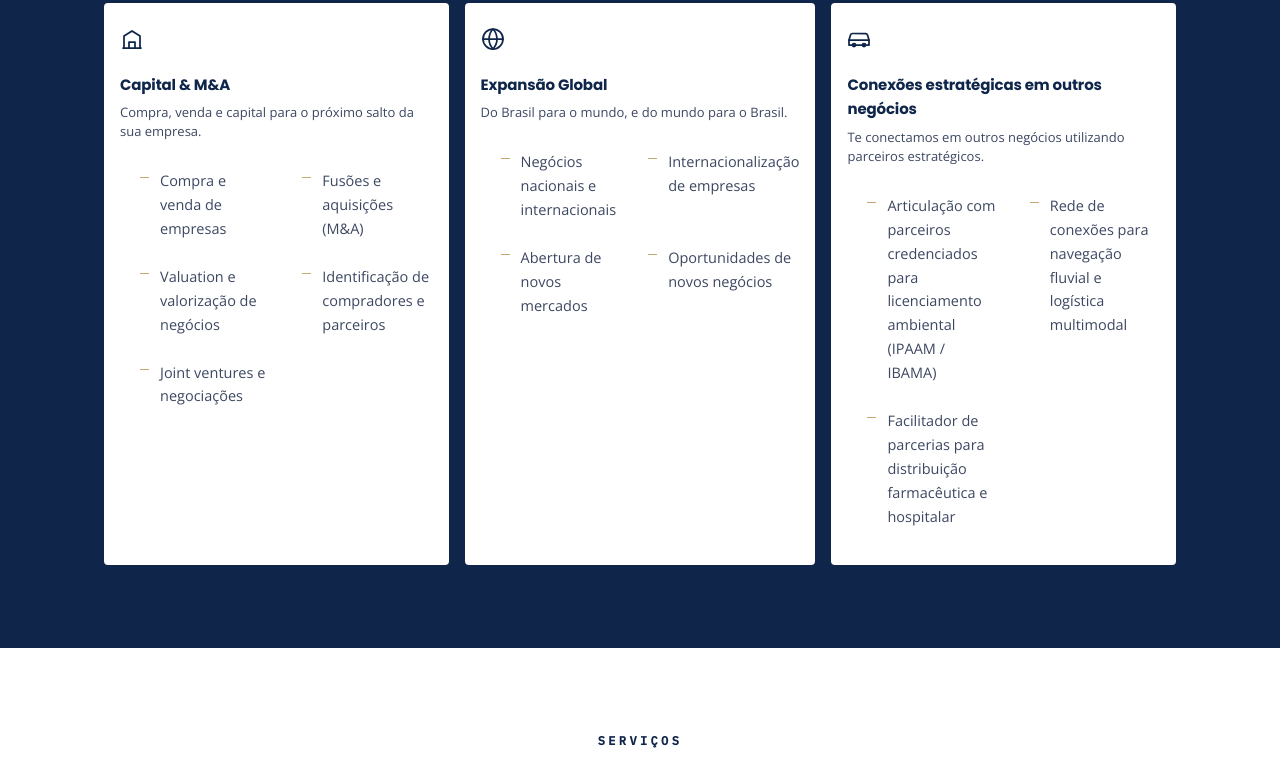
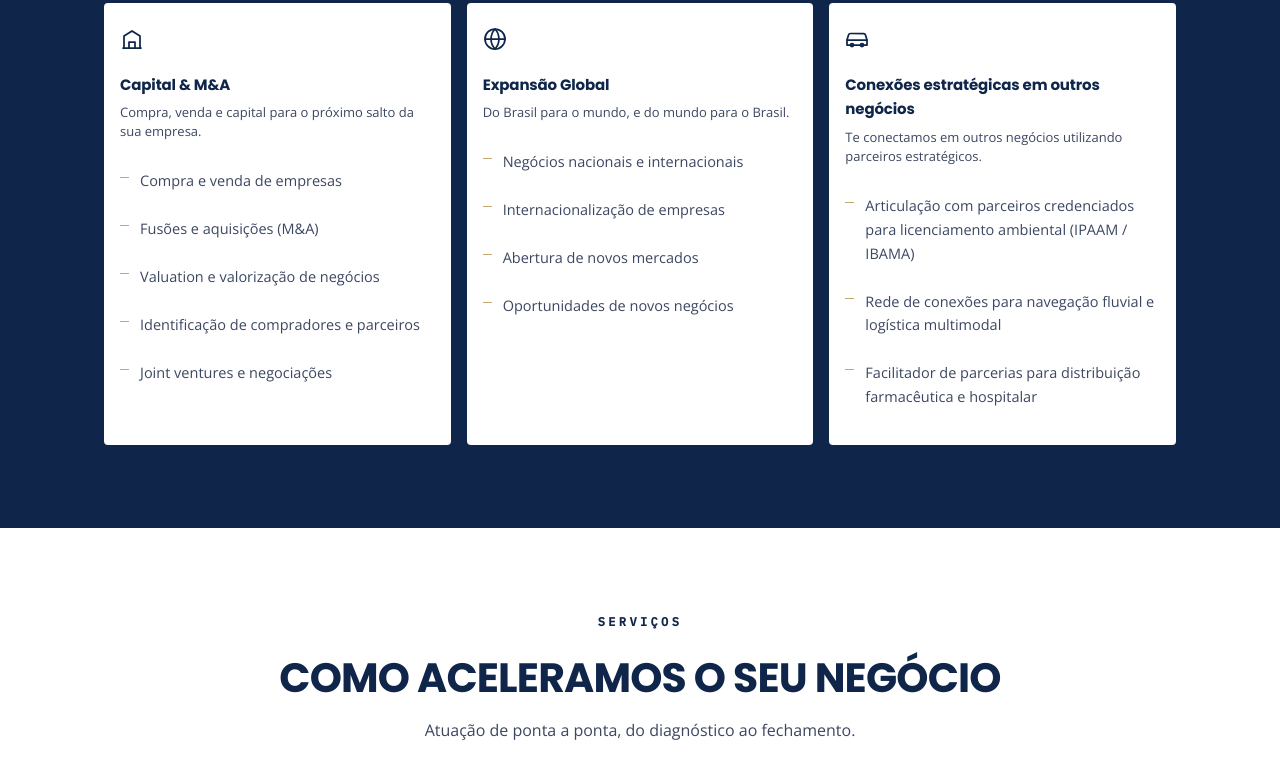
Before and after one commit to joaohayden/davimea, a website: page index.html in a window 1280 px wide. Shown: the part 2300-3070 px from the top of the page. Drawn offline with nearby package versions, Linux system fonts and the light colour scheme.

Commit message:
fix: anular grid de duas colunas nas listas das áreas de atuação

```diff
--- a/index.html
+++ b/index.html
@@ -309,7 +309,7 @@
             </svg>
             <h3>Capital &amp; M&amp;A</h3>
             <p>Compra, venda e capital para o próximo salto da sua empresa.</p>
-            <ul class="area-panel__list" style="margin-top: 1rem; padding-left: 1.25rem;">
+            <ul class="area-panel__list" style="margin-top: 1rem; grid-template-columns: 1fr;">
               <li>Compra e venda de empresas</li>
               <li>Fusões e aquisições (M&amp;A)</li>
               <li>Valuation e valorização de negócios</li>
@@ -327,7 +327,7 @@
             </svg>
             <h3>Expansão Global</h3>
             <p>Do Brasil para o mundo, e do mundo para o Brasil.</p>
-            <ul class="area-panel__list" style="margin-top: 1rem; padding-left: 1.25rem;">
+            <ul class="area-panel__list" style="margin-top: 1rem; grid-template-columns: 1fr;">
               <li>Negócios nacionais e internacionais</li>
               <li>Internacionalização de empresas</li>
               <li>Abertura de novos mercados</li>
@@ -345,7 +345,7 @@
             </svg>
             <h3>Conexões estratégicas em outros negócios</h3>
             <p>Te conectamos em outros negócios utilizando parceiros estratégicos.</p>
-            <ul class="area-panel__list" style="margin-top: 1rem; padding-left: 1.25rem;">
+            <ul class="area-panel__list" style="margin-top: 1rem; grid-template-columns: 1fr;">
               <li>Articulação com parceiros credenciados para licenciamento ambiental (IPAAM / IBAMA)</li>
               <li>Rede de conexões para navegação fluvial e logística multimodal</li>
               <li>Facilitador de parcerias para distribuição farmacêutica e hospitalar</li>
```
